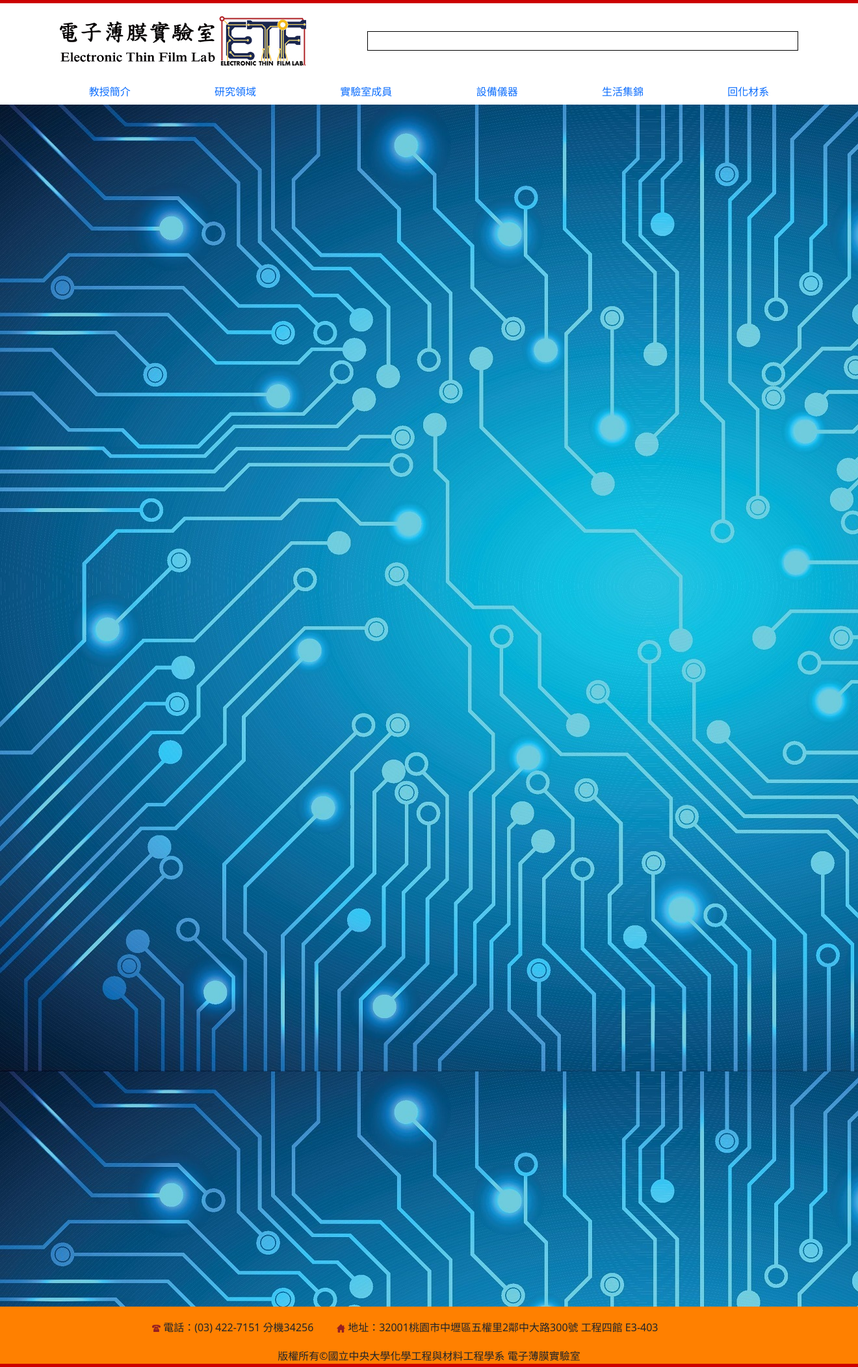
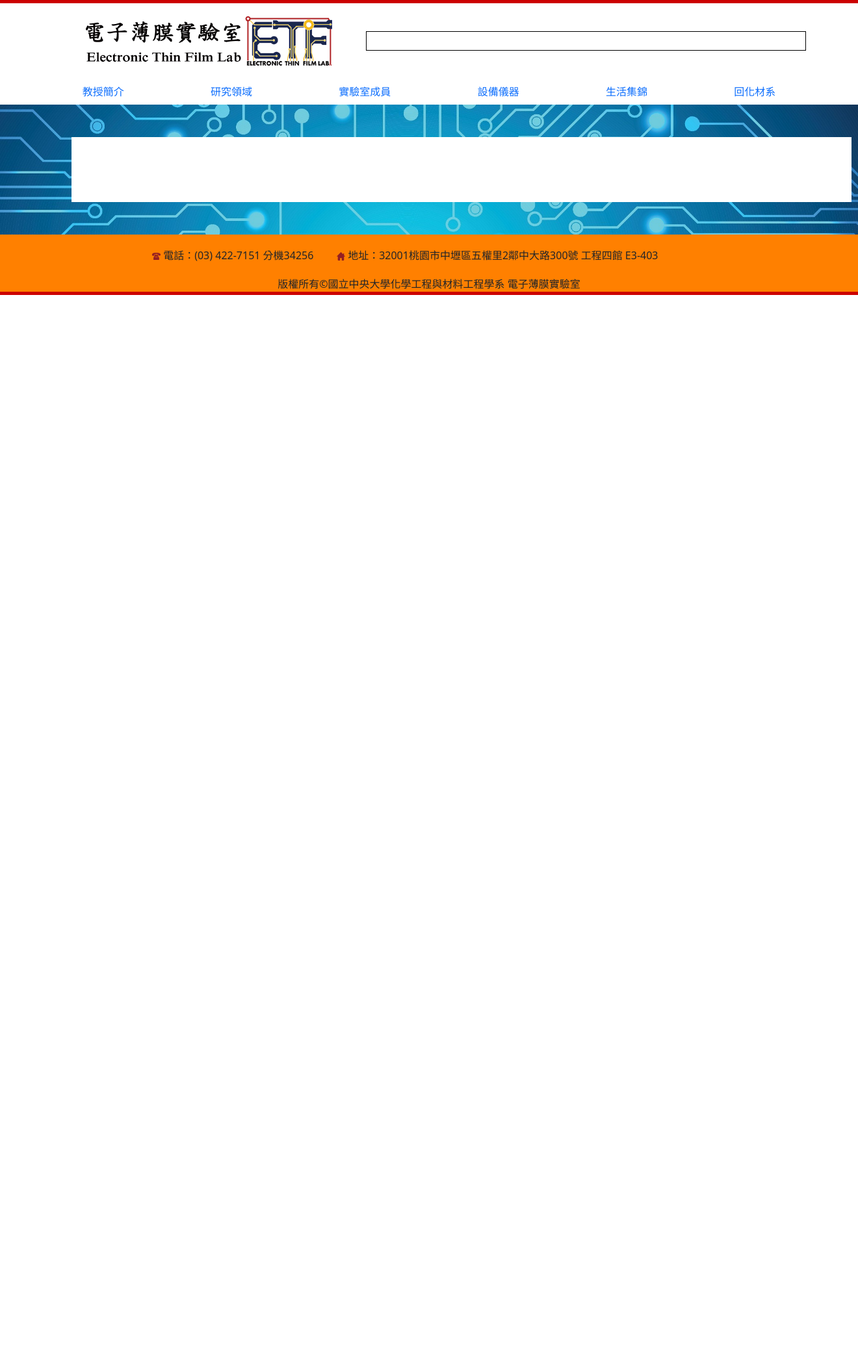
Before and after one commit to jian-hao/Website_ETF, a PHP site: page /index.php?page=hao in a window 1320 px wide. Shown: the whole page at 65% size. After the commit the page ends 454 px from the top, so only its background shows below. Run offline with PHP 8.4, Linux system fonts and the light colour scheme.

Commit message:
restructure
60%

```diff
--- a/css/hao.css
+++ b/css/hao.css
@@ -1,7 +1,28 @@
+
+.bgImg{
+	/*background-image: url(images/background60.jpg);*/
+	background-image: url(http://127.0.0.1/Website_ETF/images/background60.jpg);
+	background-repeat: no-repeat;
+	background-attachment: fixed;
+	background-position: center;
+	background-size: cover;
+}
 
 .container-hao{
-  /*background-color: rgba(222, 220, 209, 1);*/
-  width: 960px;
-  margin-right: auto;
-  margin-left: auto;
+	width: 1200px;
+	margin-right: auto;
+	margin-left: auto;
+	text-align: center;
 }
+
+.content{
+	background-color: rgba(255, 255, 255, 1);
+	width: 1200px;
+	margin: 50px;
+	padding: 50px;
+}
+
+.red-line{
+	background-color: #CC0000;
+	height: 5px;
+}
--- a/index.php
+++ b/index.php
@@ -18,16 +18,14 @@
 		<title>電子薄膜實驗室</title>
 	</head>
 	<body>
-		<div class="header">
-			<div class="row" style="height:5px; background-color:#CC0000;"></div>
-			<div class="container" style="width:1200px;max-width:1200px;min-width:1200px;">
-				<?php include('_header.php'); ?>
-				<?php include('_nav.php'); ?>
-			</div>
+		<div class="row red-line"></div>
+		<div class="container-hao">
+			<?php include('_header.php'); ?>
+			<?php include('_nav.php'); ?>
 		</div>
-		<div class="row" style="height:1850px; background-image:url(images/background60.jpg);">
-			<div class="container">
-				<div class="container">
+		<div class="row bgImg">
+			<div class="container-hao">
+				<div class="content">
 					<?php
 						switch($page){
 							case "home";
```
Also changed, not shown: professor.php (+4 -5 lines).
